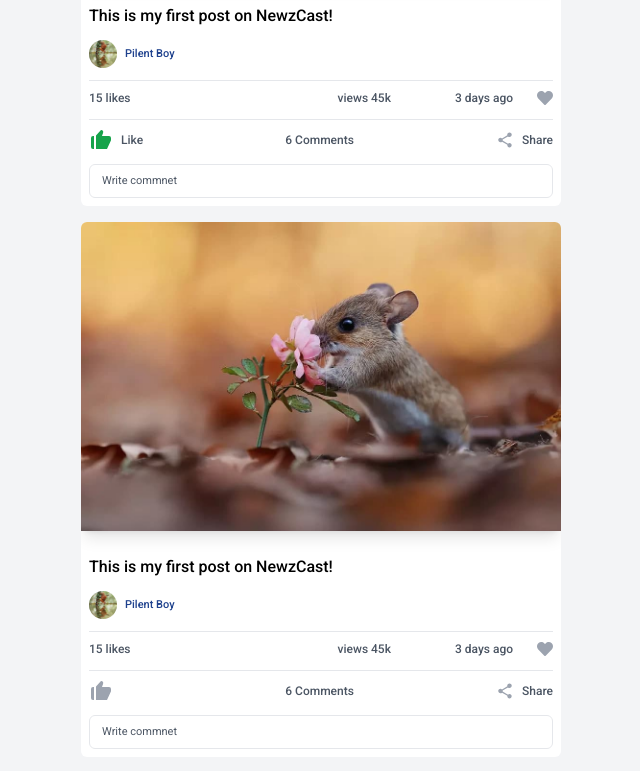
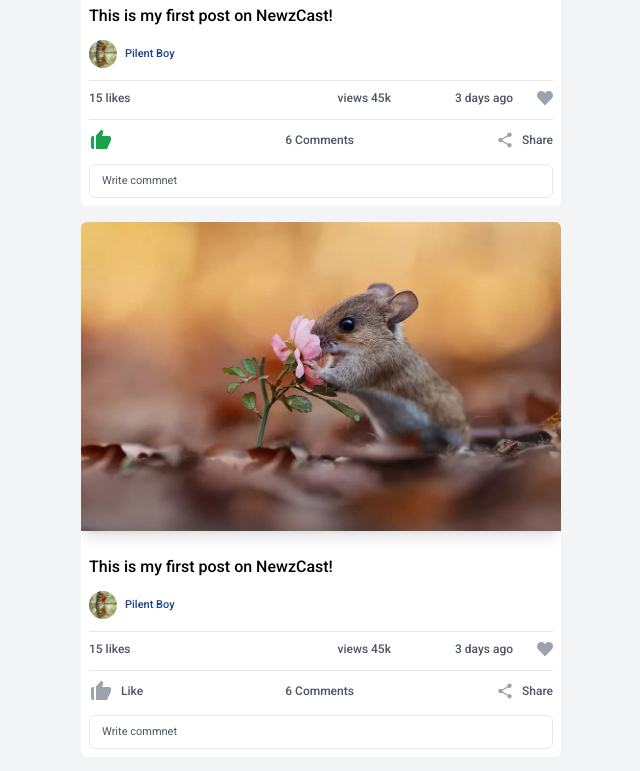
Before and after one commit to pilentboy/NewzCast, a React (Create React App) app: page /newzcast in a window 1280 px wide. Shown: the part 600-1371 px from the top of the page, without its empty margins (319-959 px from the left). Built offline with nearby package versions, Linux system fonts and the light colour scheme.

Commit message:
fix LikePost text issue

```diff
--- a/src/components/post/post_cart/LikePost.jsx
+++ b/src/components/post/post_cart/LikePost.jsx
@@ -6,13 +6,13 @@ function LikePost({ likedPost, handleLike }) {
 
     return (
         <button type='button' className='flex items-center text-gray-600 text-[12px] font-medium'
-            onClick={() => handleLike(e => !e) }
+            onClick={() => handleLike(e => !e)}
         >
 
             <BiSolidLike
                 className={`text-2xl mr-2 duration-200 ${!likedPost ? 'text-gray-400' : 'text-green-600 '} `}
             />
-            <span className={`${!likedPost ? 'invisible' : 'visible'}`}>
+            <span className={`${likedPost ? 'invisible' : 'visible'}`}>
                 Like
             </span>
         </button>)
```
